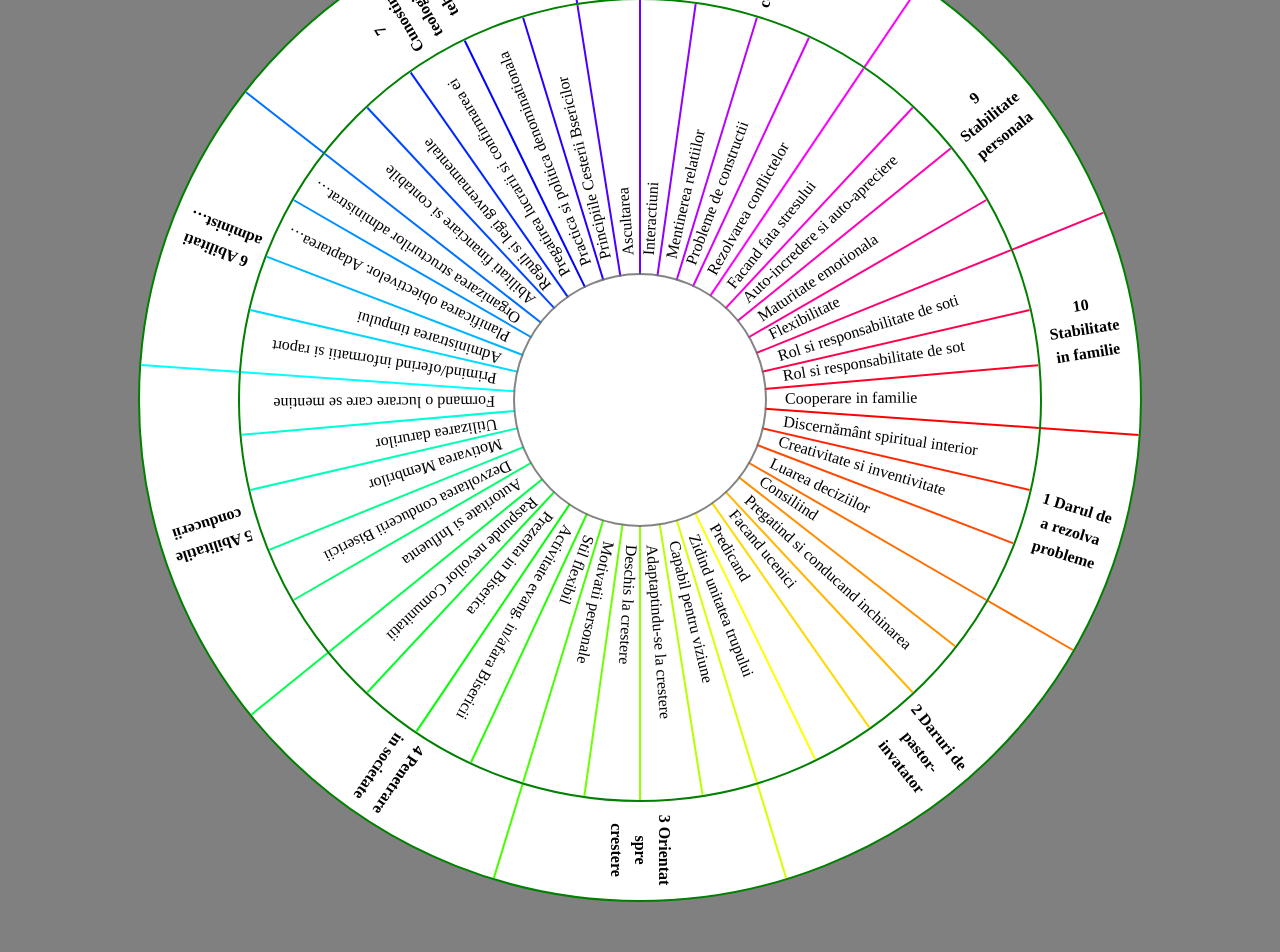
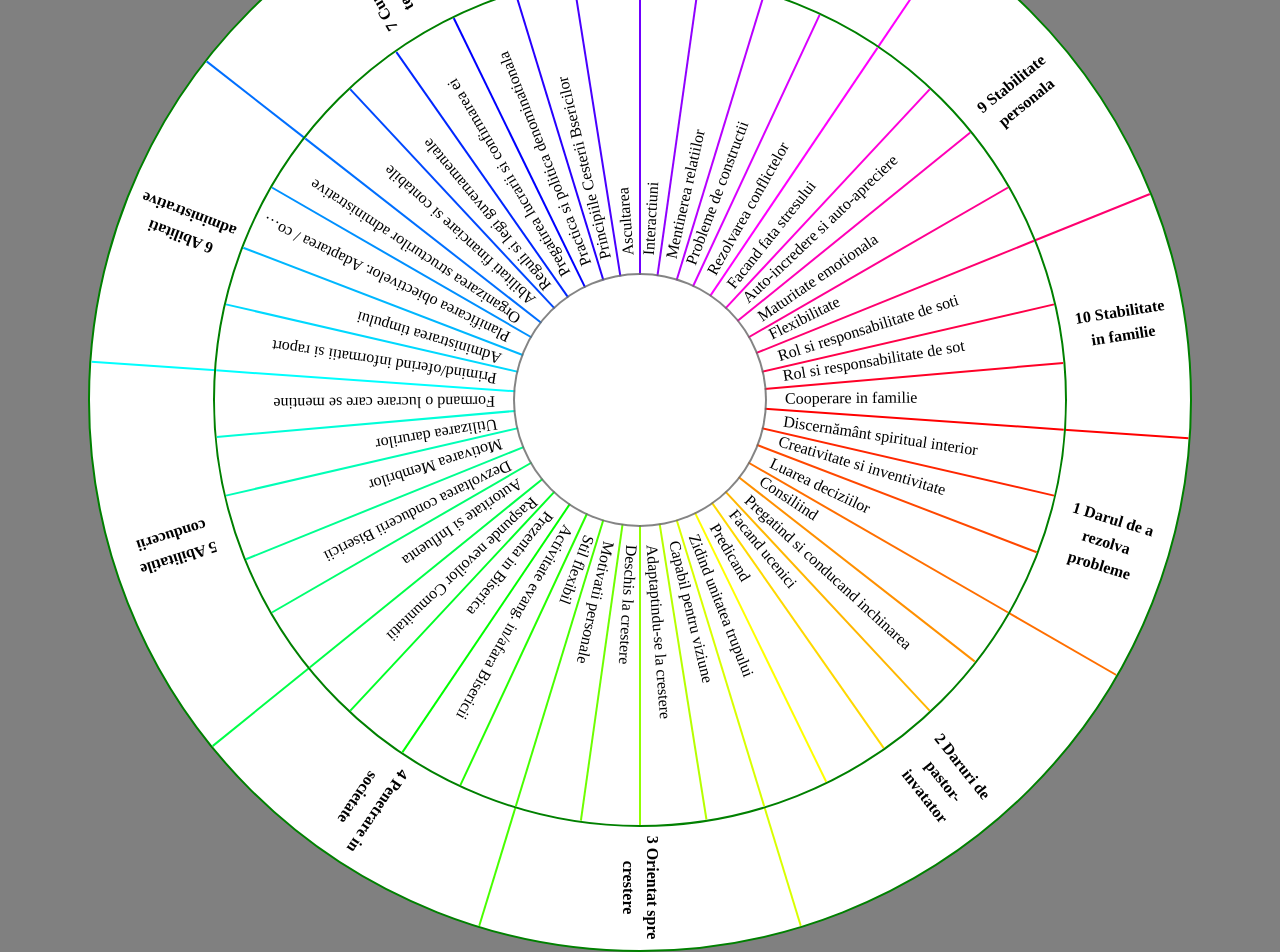
Before and after one commit to sabovoichita/generators, a website: page circle-slices.html in a window 1280 px wide. Before the commit the page ends 902 px from the top, so only its background shows below. Drawn offline with Linux system fonts and the light colour scheme.

Commit message:
17. add fixed font size. increase image, clean consoles

```diff
--- a/circle-slices.css
+++ b/circle-slices.css
@@ -56,6 +56,7 @@ body {
   padding: 0 10px;
   overflow: hidden;
   text-overflow: ellipsis;
+  font-size: 16px;
 }
 .phrase-inner:hover {
   color: blue;
@@ -79,5 +80,5 @@ body {
 
 #slices .phrase-inner {
   text-wrap: nowrap;
-  padding: 0 10px 0 20px;
+  padding: 0 5px 0 20px;
 }
--- a/circle-slices.js
+++ b/circle-slices.js
@@ -140,13 +140,9 @@ function createSlices(circle, phrases, width = 800, innerWidth = 250) {
 }
 
 const groups = document.querySelector("#groups");
-createSlices(groups, titles, 1000, 800);
+createSlices(groups, titles, 1100, 850);
 groups.innerHTML += `<div id="slices" class="circle"></div>`;
 
 const slices = document.querySelector("#slices");
-createSlices(slices, phrases, 800, 250);
+createSlices(slices, phrases, 850, 250);
 slices.innerHTML += `<div class="inner-circle"></div>`;
-// TMP
-// slices.style.opacity = 0.5;
-
-console.debug(titles);
```
